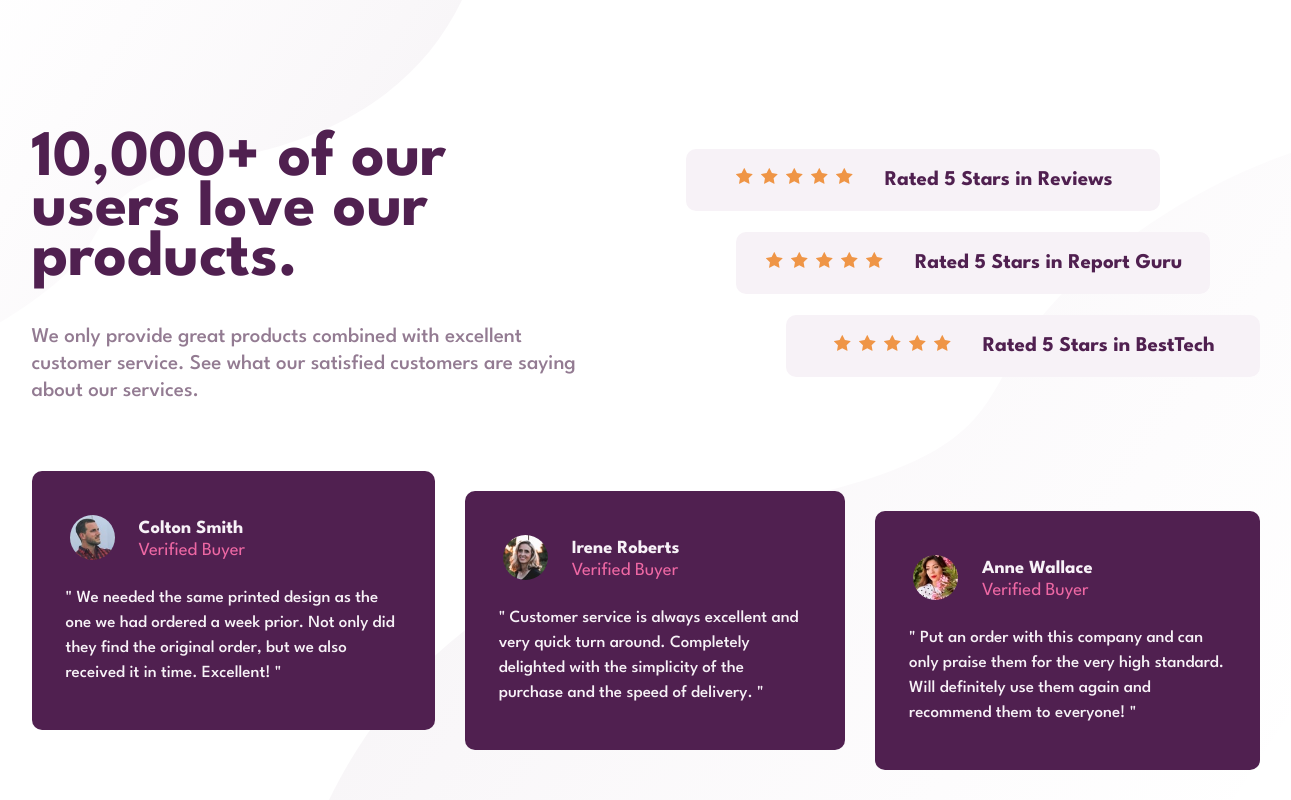
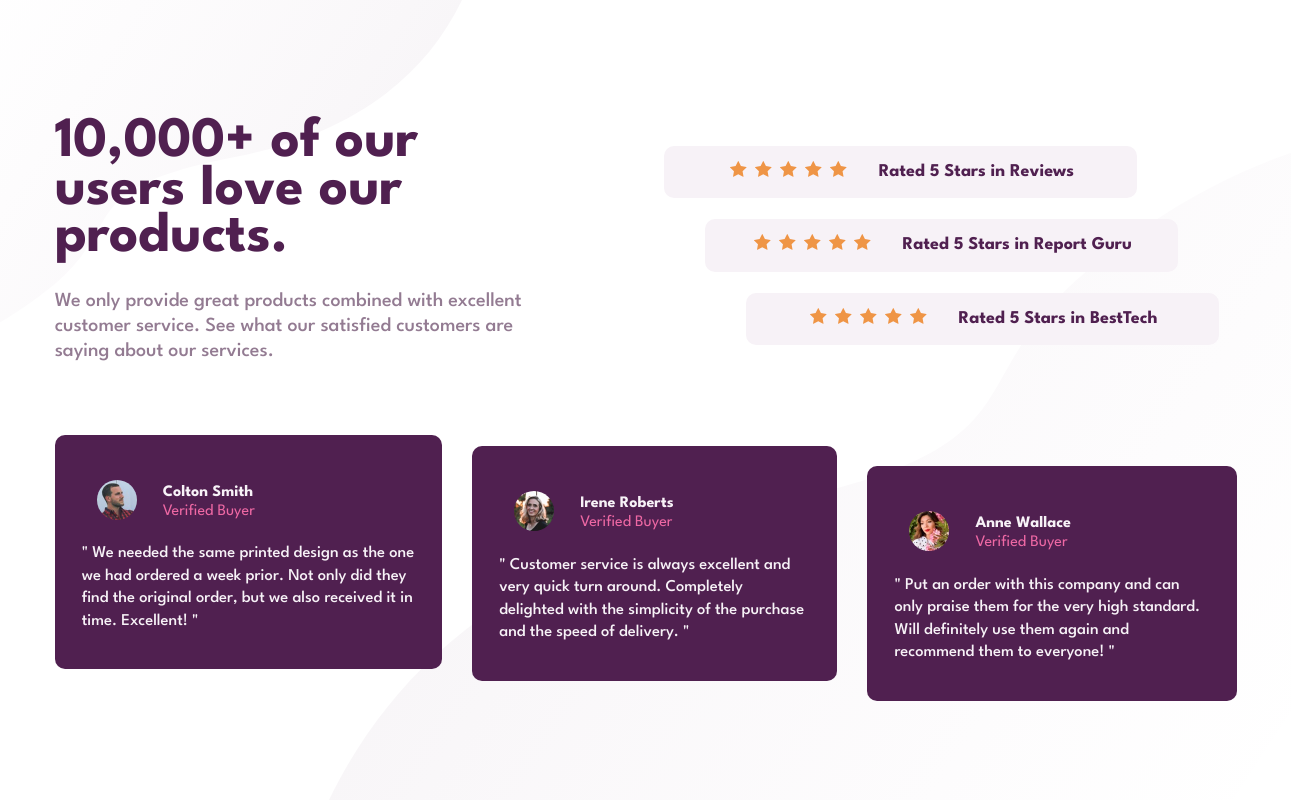
Before and after one commit to reginacachoa/Social-Proof-Section, a plain HTML site: page index.html in a window 1536 px wide. Shown: the whole page, without its empty margins (122-1413 px from the left). Drawn offline with Linux system fonts and the light colour scheme.

Commit message:
fixed dimensions

```diff
--- a/CSS/style.css
+++ b/CSS/style.css
@@ -34,6 +34,7 @@ img {
 
 .container {
     max-width: 84vw;
+    min-height: 100vh;
     margin: 0 auto;
 }
 
@@ -192,6 +193,7 @@ img {
 
     .headline {
         text-align: center;
+        margin: 8.1rem 0 0 0;
     }
 
     .headline__caption {
@@ -220,15 +222,14 @@ img {
 @media (min-width: 1400px) {
 
     .container {
-        max-width: 80vw;
+        max-width: 77vw;
         margin: 0 auto;
     }
 
     /* HEADLINE MQs HEADLINE MQs */
     .headline-rating {
         display: grid;
-        grid-template-columns: 45% 55%;
-        margin-bottom: 4.5rem;
+        margin-bottom: 5rem;
     }
 
     .headline {
@@ -242,9 +243,10 @@ img {
     }
 
     .headline__caption__title {
-        font-size: 6.5rem;
-        line-height: 5rem;
-        margin-bottom: 4rem;
+        font-size: 5.7rem;
+        line-height: 4.75rem;
+        margin-bottom: 2.7rem;
+        margin-right: 10rem;
     }
 
     .headline__description {
@@ -256,8 +258,9 @@ img {
     }
 
     .headline__description__text {
-        font-size: 2.1rem;
-        line-height: 2.7rem;
+        font-size: 2rem;
+        line-height: 2.53rem;
+        margin-right: 8rem;
     }
 
     /* RATINGS MQs RATINGS MQs */
@@ -265,14 +268,15 @@ img {
     .rating-container {
         margin: auto auto;
         padding-top: 10rem;
-        padding-left: 15%;
         width: 100%;
+        margin-top: 2.5rem;
     }
 
     .rating {
+        width: 80%;
         display: flex;
         margin: 2.1rem auto;
-        padding: 1.9rem 1rem;
+        padding: 1.5rem 0;
         align-items: center;
         justify-content: center;
     }
@@ -282,27 +286,15 @@ img {
         padding: 0 3rem 0 0;
     }
 
-    .rating__svg svg {
-        margin: 0 .2rem;
-    }
-
     .rating__description {
         margin: 0;
         padding: 0;
-        font-size: 2.1rem;
+        font-size: 1.8rem;
         font-weight: 700;
-    }
-
-    .margin-left-5 {
-        margin-left: 5rem;
     }
 
     .margin-left-10 {
         margin-left: 10rem;
-    }
-
-    .margin-right-5 {
-        margin-right: 5rem;
     }
 
     .margin-right-10 {
@@ -319,34 +311,43 @@ img {
     }
 
     .card {
-        padding: 3.4rem;
+        padding: 2.7rem;
         margin: 0;
     }
 
+    .card__user {
+        margin-top: 1.6rem;
+        margin-left: 1.1rem;
+    }
 
     .card__user__image {
-        width: 4.5rem;
+        width: 4rem;
+        margin-top: .2rem;
+    }
+
+    .card__user__buyer  {
+        margin-left: 2rem;
     }
 
 
     .card__user__buyer__name {
-        font-size: 1.85rem;
-        line-height: 1rem;
+        font-size: 1.6rem;
+        line-height: .7rem;
         margin: .6rem;
     }
 
     .card__user__buyer__verified {
-        font-size: 1.85rem;
-        line-height: 1rem;
+        font-size: 1.6rem;
+        line-height: .7rem;
         margin: .6rem;
     }
 
     .card__review {
         color: var(--Ligh-Grayish-Magenta);
-        font-size: 1.7rem;
+        font-size: 1.65rem;
         font-weight: 500;
-        line-height: 2.5rem;
-        margin: 2rem 0 1rem 0;
+        line-height: 2.24rem;
+        padding-bottom: 1rem;
     }
 
     .margin-right {
@@ -354,13 +355,13 @@ img {
     }
 
     .margin-2 {
-        margin-top: 2rem;
-        margin-bottom: -2rem;
+        margin-top: 1.15rem;
+        margin-bottom: -1.15rem;
     }
 
     .margin-4 {
-        margin-top: 4rem;
-        margin-bottom: -2rem;
+        margin-top: 3.15rem;
+        margin-bottom: -3rem;
     }
 
 
--- a/index.html
+++ b/index.html
@@ -25,9 +25,9 @@
     <img src="images/bg-pattern-bottom-desktop.svg" id="bottom-dt" alt=".">
 
     <!-- General Container -->
-    <div class="container">
+    <main class="container">
 
-        <div class="headline-rating">
+        <section class="headline-rating">
 
             <!-- Headline Container -->
             <div class="headline">
@@ -150,11 +150,11 @@
             </div>
 
 
-        </div>
+        </section>
 
 
         <!-- Review Cards Container -->
-        <div class="card-container">
+        <section class="card-container">
 
             <!-- Card 1 -->
             <div class="card margin-right">
@@ -217,7 +217,7 @@
                 </p>
             </div>
 
-        </div>
+        </section>
 
 </body>
 
```
